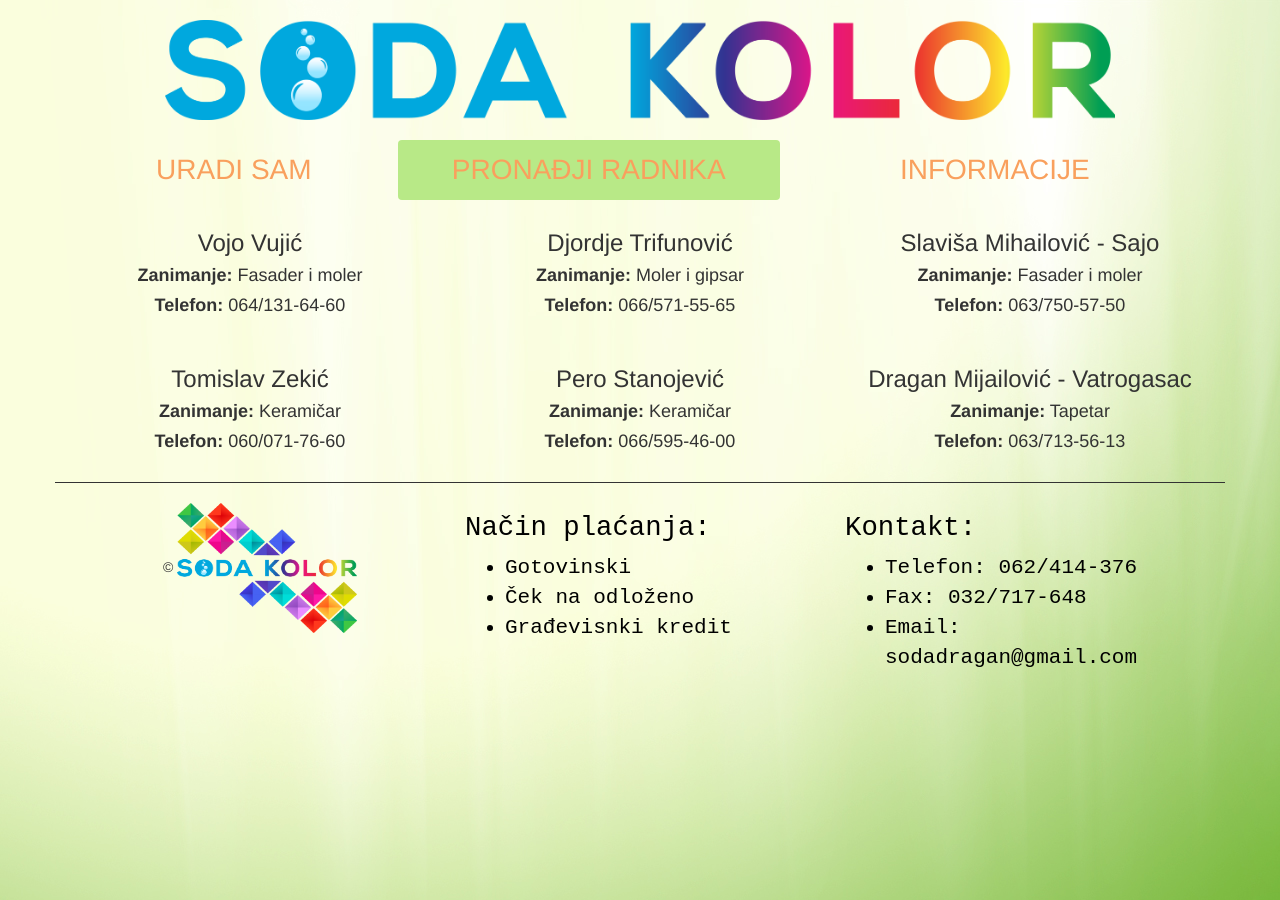
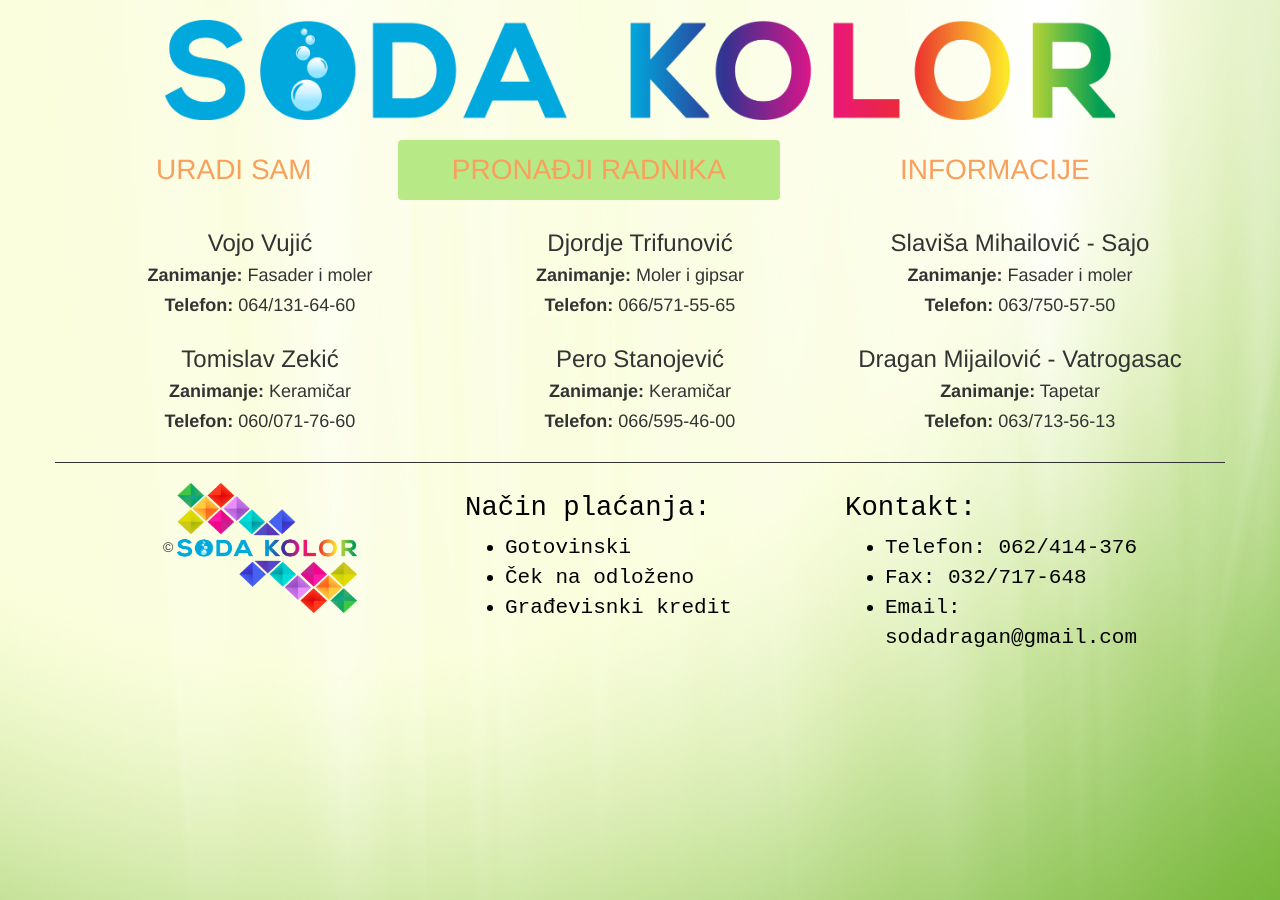
Before and after one commit to Davids0da/soda-kolor-stil-new, a Jekyll site: the page built from pronadjiradnika.html, in a window 1280 px wide. Built offline with Jekyll 4.4.1, drawn with Linux system fonts in a browser that asks for light colours; nearby versions of some CDN libraries.

Commit message:
Delete class row

```diff
--- a/pronadjiradnika.html
+++ b/pronadjiradnika.html
@@ -3,7 +3,6 @@
 title: Soda Kolor Stil
 ---
 <div class="container">
-  <div class="row">
     <div class="text-center col-md-4">
       <h3>Vojo Vujić</h3>
       <h4><strong>Zanimanje:</strong> Fasader i moler</h4>
@@ -19,9 +18,6 @@
       <h4><strong>Zanimanje:</strong> Fasader i moler</h4>
       <h4><strong>Telefon:</strong> 063/750-57-50</h4>
     </div>
-  </div>
-  <br>
-  <div class="row">
     <div class="text-center col-md-4">
       <h3>Tomislav Zekić</h3>
       <h4><strong>Zanimanje:</strong> Keramičar</h4>
```
